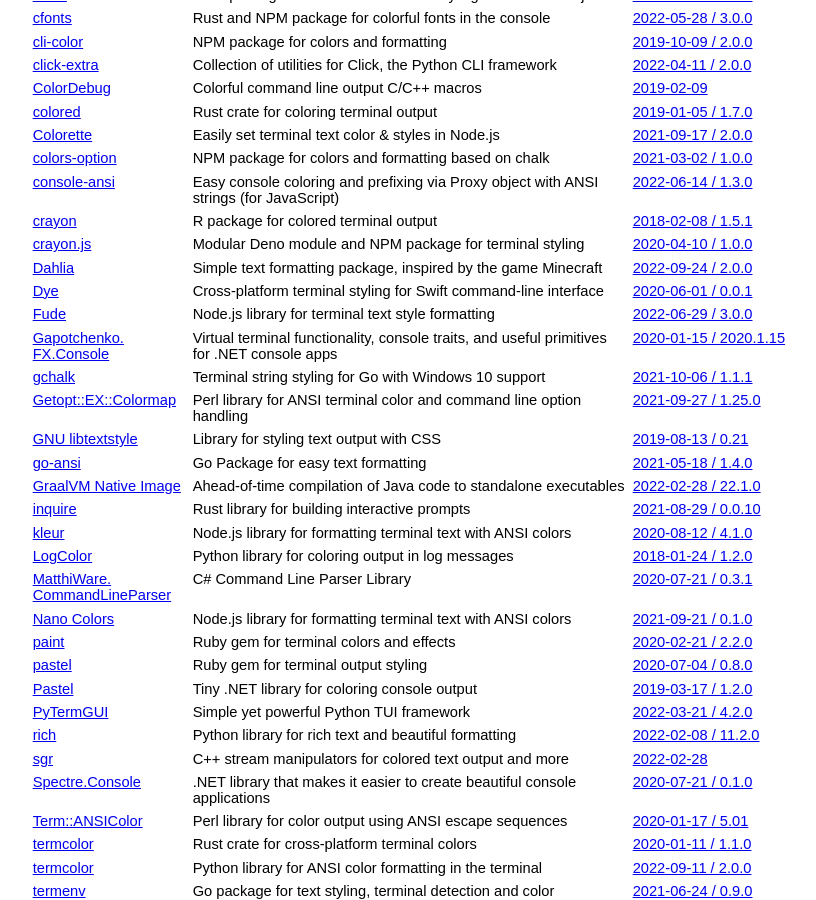
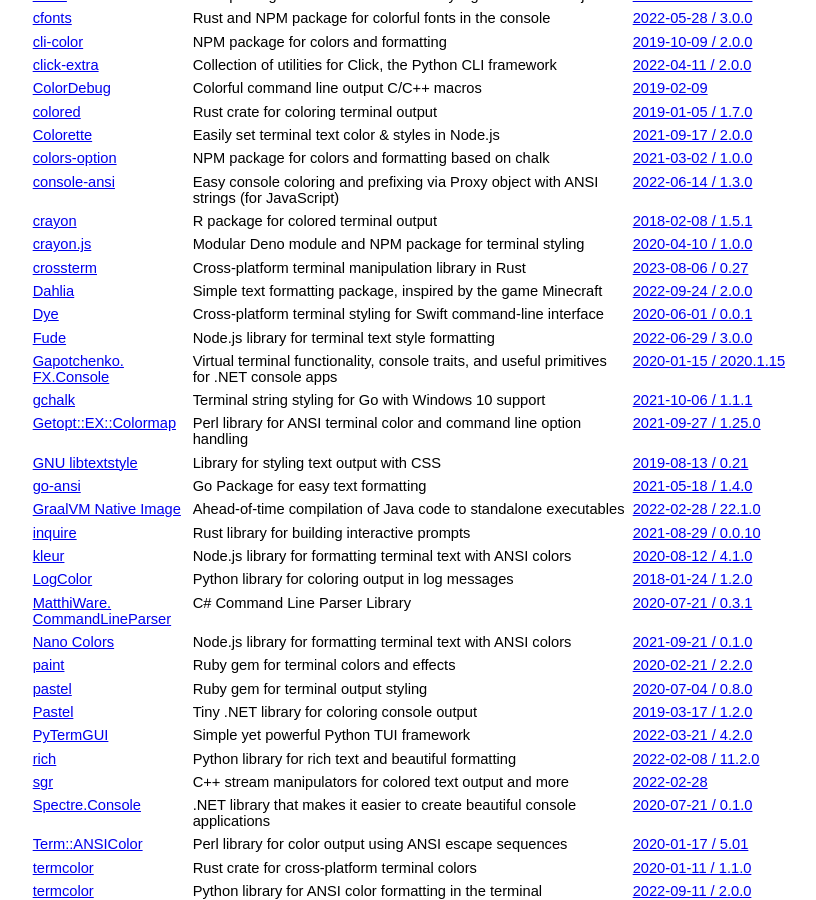
Before and after one commit to jcs/no_color, a Jekyll site: the page built from index.md, in a window 1280 px wide and 900 px high, scrolled down 1219 px. Shown: the whole window, without its empty margins (211-1027 px from the left). Built offline with Jekyll 4.4.1, drawn with Linux system fonts in a browser that asks for light colours; our own code applies the rules of GitHub Pages for plain Markdown files.

Commit message:
Add crossterm (#250)

```diff
--- a/index.md
+++ b/index.md
@@ -100,6 +100,7 @@ color by default via `NO_COLOR`.
 | [console-ansi](https://github.com/dmnsgn/console-ansi) | Easy console coloring and prefixing via Proxy object with ANSI strings (for JavaScript) | [2022-06-14 / 1.3.0](https://github.com/dmnsgn/console-ansi/blob/main/CHANGELOG.md#130-2022-06-14) |
 | [crayon](https://github.com/r-lib/crayon) | R package for colored terminal output | [2018-02-08 / 1.5.1](https://github.com/r-lib/crayon/commit/700800135d04408bf1c99426b3fec9a4073b8a97) |
 | [crayon.js](https://github.com/crayon-js/crayon) | Modular Deno module and NPM package for terminal styling | [2020-04-10 / 1.0.0](https://github.com/crayon-js/crayon/commit/c7f8b1c4a1acecd93592bd330c04da70c0dc7051) |
+| [crossterm](https://github.com/crossterm-rs/crossterm) | Cross-platform terminal manipulation library in Rust | [2023-08-06 / 0.27](https://github.com/crossterm-rs/crossterm/releases/tag/0.27.0) |
 | [Dahlia](https://github.com/trag1c/Dahlia) | Simple text formatting package, inspired by the game Minecraft | [2022-09-24 / 2.0.0](https://github.com/trag1c/Dahlia/commit/c90912d19c4e03bb8144cd2ddf4ba59499daae2d) |
 | [Dye](https://github.com/dduan/Dye) | Cross-platform terminal styling for Swift command-line interface | [2020-06-01 / 0.0.1](https://github.com/dduan/Dye/releases/tag/0.0.1) |
 | [Fude](https://github.com/msanguineti/fude) | Node.js library for terminal text style formatting | [2022-06-29 / 3.0.0](https://github.com/msanguineti/fude/releases/tag/v3.0.0) |
```
